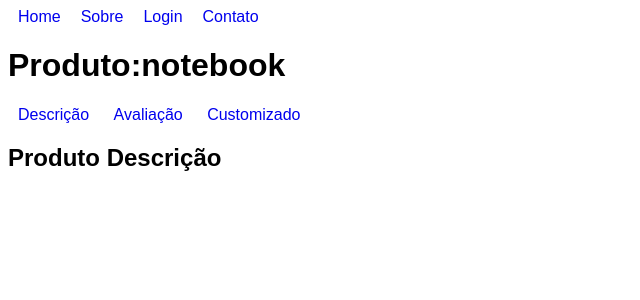
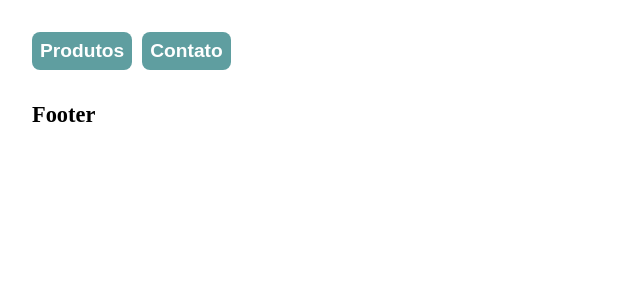
Before and after one commit to anthony-ricardox/react, a React (Vite) app in the folder react/: page /produto/notebook in a window 1280 px wide. Shown: the top 300 px of the page, without its empty margins (0-640 px from the left). Built offline with nearby package versions, Linux system fonts and the light colour scheme.

Commit message:
a parte visuak do desafio está rpronta

```diff
--- /dev/null
+++ b/react/desafio/d04-Routes-api/App.css
@@ -0,0 +1,29 @@
+body{
+    margin: 2rem;
+}
+
+img{
+    width: 100%;
+    border-radius: 0.5rem;
+}
+a{
+    text-decoration: none;
+    color: black;
+}
+h1{
+    font-size: 1.4rem;
+}
+
+.animeLeft {
+    transform: translateX(-20px);
+    opacity: 0;
+    animation: animeLeft 0.3s ease-out forwards;
+    will-change: transform, opacity;
+}
+
+@keyframes animeLeft {
+    to {
+        transform: translateX(0);
+        opacity: 1;
+    }
+}
--- /dev/null
+++ b/react/desafio/d04-Routes-api/App.jsx
@@ -0,0 +1,27 @@
+import React from "react";
+import './App.css'
+import { BrowserRouter, Routes, Route } from "react-router-dom";
+import Produtos from "./Component/Produtos";
+import Header from "./Component/Header";
+import Footer from "./Component/Footer";
+import Contato from "./Component/Contato";
+
+const App = () => {
+  return (
+    <div className="App">
+      <BrowserRouter>
+        <Header />
+        <div className="content">
+            <Routes>
+              <Route path="/" element={<Produtos />} />
+              <Route path="contato" element={<Contato />} />
+
+            </Routes>
+        </div>
+        <Footer />
+      </BrowserRouter>
+    </div>
+  );
+};
+
+export default App;
--- /dev/null
+++ b/react/desafio/d04-Routes-api/Component/Contato.jsx
@@ -0,0 +1,24 @@
+import React from "react";
+import styles from "./Contato.module.css";
+import foto from "../img/contato.jpg";
+import Head from "./Head";
+
+const Contato = () => {
+  return (
+    <section className={`${styles.contato} animeLeft`}>
+      <Head title='Ranek | Contato' description='Entre em contato'/>
+      <img src={foto} alt="Máquina de escrever" />
+
+      <div>
+        <h1>Entre em contato</h1>
+        <ul className={styles.dados}>
+          <li>anthony@gmail.com</li>
+          <li>81 99999-9999</li>
+          <li>Rua Ali Perto,999</li>
+        </ul>
+      </div>
+    </section>
+  );
+};
+
+export default Contato;
--- /dev/null
+++ b/react/desafio/d04-Routes-api/Component/Contato.module.css
@@ -0,0 +1,40 @@
+.contato{
+    display: grid;
+    grid-template-columns: 1fr 1fr;
+    gap: 2rem;
+}
+
+.dados{
+    padding: 0px;
+    list-style-type: none;
+}
+.dados li{
+    font-size: 1.2rem;
+    font-family: Arial, Helvetica, sans-serif;
+    margin-bottom: .8rem;
+}
+.dados li::before{
+    content: '';
+    display: inline-block;
+    width: 15px;
+    height: 3px;
+
+    background-color: burlywood;
+    margin-right: 10px;
+}
+
+
+
+@media screen and (min-width:768px) {
+    img{
+        width: 60%;
+        margin-left: 25%;
+    }
+    .contato{
+    display: grid;
+    grid-template-columns: 1fr 1fr;
+
+}
+
+
+}
--- /dev/null
+++ b/react/desafio/d04-Routes-api/Component/Footer.jsx
@@ -0,0 +1,12 @@
+import React from 'react'
+import styles from './Footer.module.css'
+
+const Footer = () => {
+  return (
+    <footer className={styles.footer}>
+      <h1>Footer</h1>
+    </footer>
+  )
+}
+
+export default Footer
--- /dev/null
+++ b/react/desafio/d04-Routes-api/Component/Head.jsx
@@ -0,0 +1,16 @@
+import React from 'react'
+
+const Head = (props) => {
+  React.useEffect(() =>{
+    document.title = props.title
+    document.querySelector('meta[name="description"]').setAttribute('content',props.description)
+  }, [props])
+
+  return (
+    <>
+
+    </>
+  )
+}
+
+export default Head
--- /dev/null
+++ b/react/desafio/d04-Routes-api/Component/Header.jsx
@@ -0,0 +1,24 @@
+import React from "react";
+import styles from "./Header.module.css";
+import { NavLink } from "react-router-dom";
+
+const Header = () => {
+  return (
+    <nav className={styles.header}>
+      <ul>
+        <li>
+          <NavLink className={styles.link} to={"/"}>
+            Produtos{" "}
+          </NavLink>
+        </li>
+        <li>
+          <NavLink className={styles.link} to={"/contato"}>
+            Contato
+          </NavLink>
+        </li>
+      </ul>
+    </nav>
+  );
+};
+
+export default Header;
--- /dev/null
+++ b/react/desafio/d04-Routes-api/Component/Header.module.css
@@ -0,0 +1,30 @@
+
+.header{
+    margin-bottom: 2rem;
+
+}
+
+.header ul{
+    display: flex;
+    margin: 0px;
+    padding: 0px;
+    list-style-type: none;
+    gap: 10px;
+}
+ .link{
+    text-decoration: none;
+    display: block;
+    font-size: 1.2rem;
+    font-family: Arial, Helvetica, sans-serif;
+    color: #fff;
+    background-color: cadetblue;
+    padding: 0.5rem;
+    border-radius: 8px;
+    font-weight: bold;
+    transition: background .3s ease, color .3s ease;
+}
+:global(.active),
+.link:hover{
+    background-color: burlywood;
+    color: black;
+}
--- /dev/null
+++ b/react/desafio/d04-Routes-api/Component/Produtos.jsx
@@ -0,0 +1,14 @@
+import React from "react";
+import styles from "./Produtos.module.css";
+import Head from "./Head";
+
+const Produtos = () => {
+  return (
+    <div className={styles.produtos}>
+      <Head title='Ranek | Produto' />
+      <h1>Produtos</h1>
+    </div>
+  );
+};
+
+export default Produtos;
--- a/react/src/main.jsx
+++ b/react/src/main.jsx
@@ -2,7 +2,7 @@
 import { createRoot } from 'react-dom/client'
 
 
-import App from '../ex28-Routes/App'
+import App from '../desafio/d04-Routes-api/App'
 
 
 createRoot(document.getElementById('root')).render(<App />)
```
Also changed, not shown: react/desafio/d04-Routes-api/Component/Footer.module.css (added), react/desafio/d04-Routes-api/Component/Produtos.module.css (added), react/desafio/d04-Routes-api/img/contato.jpg (added).
